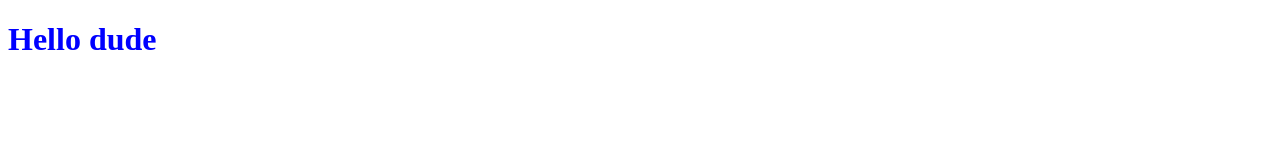
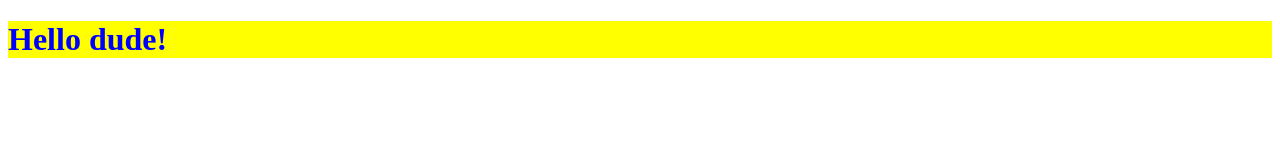
Before and after one commit to dannyemmerson911/lab0, a plain HTML site: page index.html in a window 1280 px wide. Drawn offline with Linux system fonts and the light colour scheme.

Commit message:
yellow background

```diff
--- a/index.html
+++ b/index.html
@@ -6,6 +6,6 @@
 	</head>
 
 	<body>
-		<h1>Hello dude</h1>
+		<h1>Hello dude!</h1>
 	</body>
 </html>
--- a/style.css
+++ b/style.css
@@ -1,3 +1,4 @@
 h1 {
 	color: blue;
+	background-color: yellow;
 }
```
